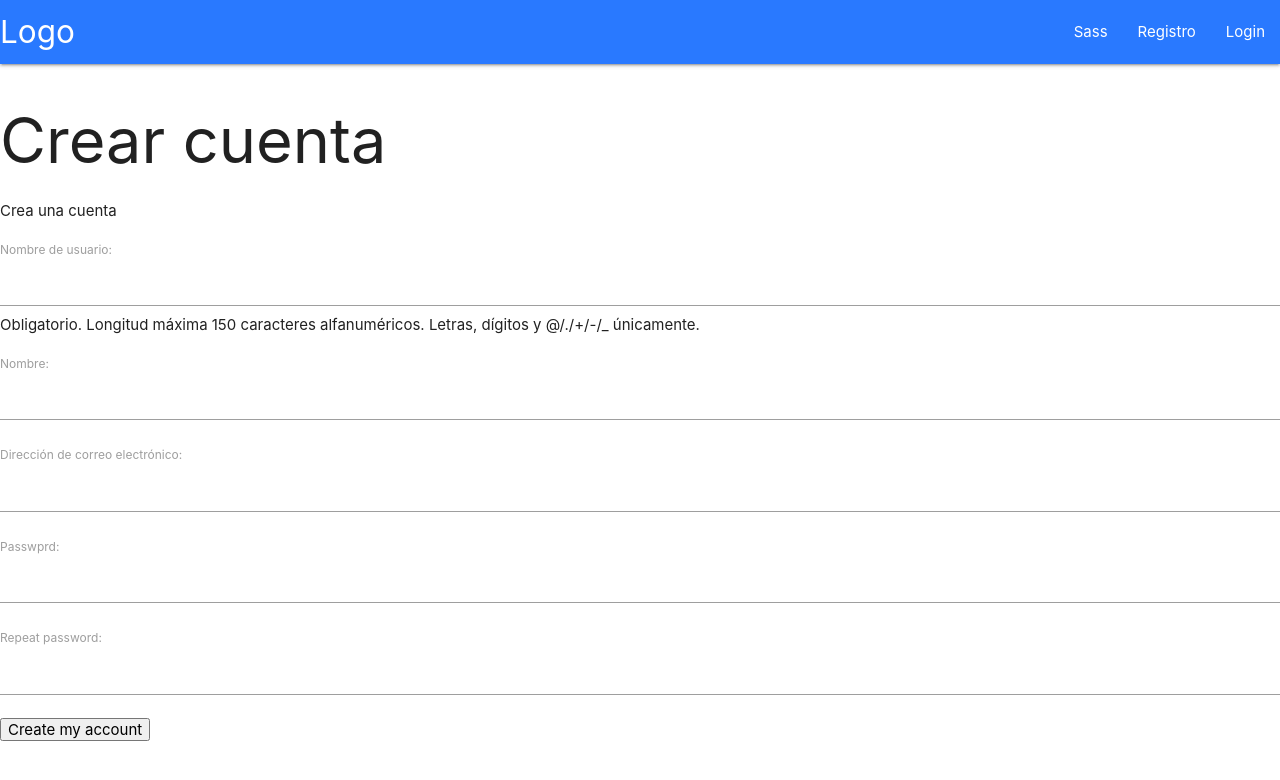
After one commit to nestorjuarezR/bookmarks, a Django app: page /registro/ in a window 1280 px wide. The commit adds this page. Shown: the top 780 px of the page. Run offline with Django 4.2, Linux system fonts and the light colour scheme; some libraries are stand-ins or nearby versions.

Commit message:
Se agrega funciones de registro

```diff
--- a/bookmarks/account/forms.py
+++ b/bookmarks/account/forms.py
@@ -1,6 +1,23 @@
 from django import forms
+from django.contrib.auth.models import User
 
 #login de usuarios
 class LoginForm(forms.Form):
     username = forms.CharField()
     password = forms.CharField(widget=forms.PasswordInput)
+
+class UserRegistrationForm(forms.ModelForm):
+    password = forms.CharField(label='Passwprd',
+                               widget= forms.PasswordInput)
+    password2 = forms.CharField(label='Repeat password',
+                                widget=forms.PasswordInput)
+
+    class Meta:
+        model = User
+        fields = ['username', 'first_name', 'email']
+
+    def clean_password2(self):
+        cd = self.cleaned_data
+        if cd['password'] != cd['password2']:
+            raise forms.ValidationError('Las contraseñas no coincinden')
+        return cd['password2']
--- a/bookmarks/account/templates/account/index.html
+++ b/bookmarks/account/templates/account/index.html
@@ -22,7 +22,7 @@
             <a href="/" class="brand-logo">Logo</a>
             <ul id="nav-mobile" class="right hide-on-med-and-down">
                 <li><a href="sass.html">Sass</a></li>
-                <li><a href="badges.html">Components</a></li>
+                <li><a href="registro/">Registro</a></li>
                 {% if request.user.is_authenticated %}
                     <li><a href="/logout/">Logout</a></li>
                 {% else %}
--- /dev/null
+++ b/bookmarks/account/templates/account/register.html
@@ -0,0 +1,11 @@
+{% extends "account/index.html" %}
+{% block title %}Registro{% endblock %}
+{% block content %}
+<h1>Crear cuenta</h1>
+<p>Crea una cuenta</p>
+<form action="" method="post">
+    {{ user_form.as_p }}
+    {% csrf_token %}
+    <p><input type="submit" value="Create my account"></p>
+</form>
+{% endblock %}
--- /dev/null
+++ b/bookmarks/account/templates/account/register_done.html
@@ -0,0 +1,6 @@
+{% extends "account/index.html" %}
+{% block title %}Registro{% endblock %}
+{% block content %}
+<h1>Registro completo</h1>
+<p>Inicia sesion: <a href="{% url "login"%}">Login</a></p>
+{% endblock %}
--- a/bookmarks/account/urls.py
+++ b/bookmarks/account/urls.py
@@ -4,6 +4,7 @@ from . import views
 
 urlpatterns = [
     path('', views.index, name="index"),
+    path('registro/', views.register, name='register'),
 
     #Login de usuario
     path('login/', auth_views.LoginView.as_view(
--- a/bookmarks/account/views.py
+++ b/bookmarks/account/views.py
@@ -1,8 +1,29 @@
 from django.shortcuts import render
 from django.contrib.auth.decorators import login_required
+from .forms import UserRegistrationForm
 
 # Create your views here.
 
 #Index
 def index(request):
     return render(request, "./account/index.html")
+
+def register(request):
+    if request.method == 'POST':
+        user_form = UserRegistrationForm(request.POST)
+        if user_form.is_valid():
+            # Create a new user object but avoid saving it yet
+            new_user = user_form.save(commit=False)
+            # Set the chosen password
+            new_user.set_password(
+                                user_form.cleaned_data['password'])
+            # Save the User object
+            new_user.save()
+            return render(request,
+                        './account/register_done.html',
+                        {'new_user': new_user})
+    else:
+        user_form = UserRegistrationForm()
+    return render(request,
+                './account/register.html',
+                {'user_form': user_form})
```
Also changed, not shown: bookmarks/db.sqlite3.
